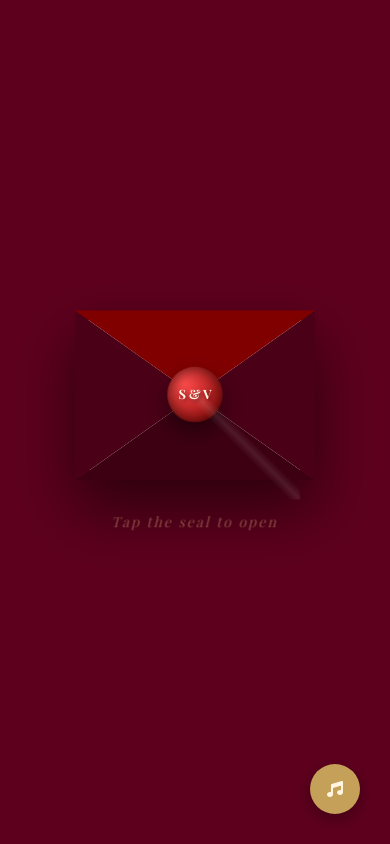
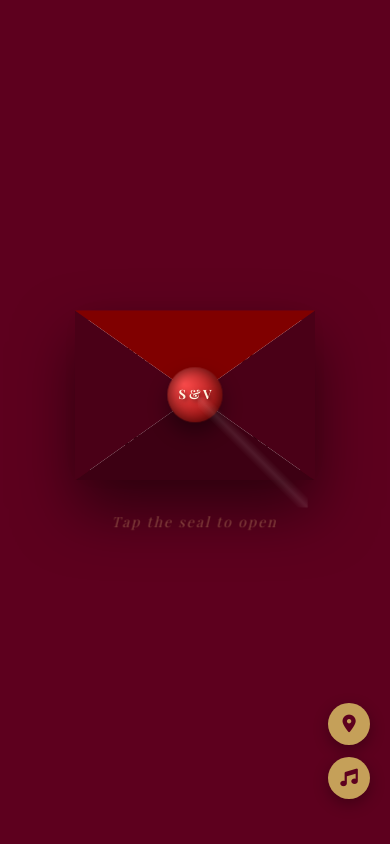
Before and after one commit to NandaKumar-cyber/e-Invite, a React (Vite) app: page / in a window 390 px wide. Shown: the top 844 px of the page. Built offline with nearby package versions, Linux system fonts and the light colour scheme; a web font is replaced by a local one.

Commit message:
enhancements added

```diff
--- a/src/App.css
+++ b/src/App.css
@@ -46,8 +46,22 @@ h1, h2, h3, .accent-font {
   width: 100%;
   height: 100%;
   background: url('./assets/bg.png') center/cover no-repeat;
-  z-index: -1;
+  z-index: -5; /* Push further back */
   filter: brightness(0.3);
+}
+
+.bg-couple {
+  position: fixed;
+  top: 50%;
+  left: 50%;
+  transform: translate(-50%, -50%);
+  width: 60%;
+  max-width: 450px;
+  height: 60%;
+  background: url('./assets/couple.jpeg') center/contain no-repeat;
+  z-index: -4;
+  opacity: 0.05; /* Even more subtle to avoid blocking UI */
+  filter: grayscale(100%) brightness(0.8);
 }
 
 .overlay {
@@ -57,7 +71,7 @@ h1, h2, h3, .accent-font {
   width: 100%;
   height: 100%;
   background: radial-gradient(circle at center, transparent, var(--bg-color));
-  z-index: -1;
+  z-index: -3; /* Behind content */
 }
 
 /* Particles */
@@ -255,7 +269,7 @@ h1, h2, h3, .accent-font {
   width: 360px;
   height: 260px;
   background: #fff;
-  color: var(--text-main);
+  color: #000; /* Forcing Black text for the letter */
   padding: 30px;
   text-align: center;
   transition: transform 0.5s ease;
@@ -267,36 +281,64 @@ h1, h2, h3, .accent-font {
 }
 
 .envelope.open .letter {
-  transform: translateY(-80px);
+  transform: translateY(-180px); /* Increased lift to ensure visibility above flaps */
 }
 
-.envelope.open .letter {
-  transform: translateY(-100px);
+/* Footer */
+.footer-small {
+  margin-top: 100px;
+  padding: 40px 20px;
+  width: 100%;
+  font-size: 0.8rem;
+  color: var(--text-sub);
+  opacity: 0.8;
+  text-align: center;
+  border-top: 1px solid var(--glass-border);
+}
+
+@media (max-width: 480px) {
+  .footer-small {
+    margin-top: 20px;
+    padding: 15px 10px;
+    font-size: 0.65rem;
+  }
 }
 
 /* Main Content */
 .main-content {
+  position: relative;
+  z-index: 10;
   padding: 40px 20px;
   max-width: 1000px;
   margin: 0 auto;
 }
 
 .section {
-  min-height: 80vh;
+  min-height: 70vh; /* Reduced for better flow */
   display: flex;
   flex-direction: column;
   justify-content: center;
   align-items: center;
   text-align: center;
-  margin-bottom: 80px;
-  opacity: 0;
-  transform: translateY(30px);
-  transition: var(--transition);
+  margin-bottom: 40px; /* Reduced margin */
+  transition: opacity 1s ease, transform 1s ease;
+  opacity: 1;
+  transform: translateY(0);
 }
 
-.section.visible {
+.section:last-of-type {
+  margin-bottom: 0;
+  min-height: auto;
+}
+
+.section.reveal {
+  opacity: 0;
+  transform: translateY(-50px); /* Start from above */
+}
+
+.section.reveal.visible {
   opacity: 1;
-  transform: translateY(0);
+  transform: translateY(0); /* Slide down to normal position */
 }
 
 .glass-card {
@@ -331,15 +373,21 @@ h1, h2, h3, .accent-font {
 /* Countdown */
 .countdown {
   display: flex;
-  gap: 20px;
-  margin-top: 40px;
+  flex-wrap: wrap; /* Allow wrapping on small screens */
+  justify-content: center;
+  gap: 15px;
+  margin-top: 20px;
+  width: 100%;
 }
 
 .countdown-item {
   background: var(--glass-bg);
-  padding: 15px;
+  padding: 12px;
   border-radius: 12px;
-  min-width: 80px;
+  min-width: 70px;
+  flex: 1 1 70px; /* Grow and shrink but maintain min-width */
+  max-width: 100px;
+  border: 1px solid var(--glass-border);
 }
 
 .countdown-val {
@@ -377,46 +425,75 @@ h1, h2, h3, .accent-font {
   box-shadow: 0 10px 20px rgba(212, 175, 55, 0.4);
 }
 
-/* Music Toggle */
-.music-toggle {
+/* Floating Controls */
+.floating-controls {
   position: fixed;
-  bottom: 30px;
-  right: 30px;
-  width: 50px;
-  height: 50px;
+  bottom: 45px; /* Reduced space as requested */
+  right: 20px;
+  display: flex;
+  flex-direction: column;
+  gap: 12px;
+  z-index: 1000;
+}
+
+.control-btn {
+  width: 42px;
+  height: 42px;
   background: var(--gold-primary);
-  color: var(--primary-emerald);
+  color: var(--bg-color);
   border-radius: 50%;
   display: flex;
   justify-content: center;
   align-items: center;
   cursor: pointer;
-  z-index: 1000;
   box-shadow: 0 5px 15px rgba(0,0,0,0.3);
   transition: var(--transition);
+  text-decoration: none;
+  font-size: 1.1rem;
 }
 
-.music-toggle.playing {
-  animation: rotate 3s linear infinite;
+.control-btn:hover {
+  transform: scale(1.1) translateY(-3px);
+  background: var(--gold-light);
 }
 
-@keyframes rotate {
-  from { transform: rotate(0deg); }
-  to { transform: rotate(360deg); }
+.music-btn.playing i {
+  animation: pulse 2s infinite;
+}
+
+@keyframes pulse {
+  0% { transform: scale(1); }
+  50% { transform: scale(1.2); }
+  100% { transform: scale(1); }
 }
 
 /* Responsive */
+.couple-name {
+  display: flex;
+  justify-content: center;
+  align-items: center;
+  gap: 15px;
+  font-size: 3.5rem;
+  margin: 10px 0;
+  flex-wrap: wrap;
+}
+
+.amp {
+  font-family: 'Great Vibes', cursive;
+  font-size: 2.5rem;
+  opacity: 0.8;
+}
+
 @media (max-width: 768px) {
-  .main-content { padding: 20px 15px; }
-  .glass-card { padding: 30px 20px; }
-  .gold-gradient-text { font-size: 2.5rem !important; }
-  .script-font { font-size: 2.2rem; }
-  .envelope { width: 280px; height: 200px; }
-  .envelope::before { border-left-width: 140px; border-right-width: 140px; border-top-width: 100px; }
-  .envelope .letter { width: 260px; height: 180px; }
-  .countdown { gap: 8px; flex-wrap: wrap; justify-content: center; }
-  .countdown-item { min-width: 65px; padding: 8px; }
-  .countdown-val { font-size: 1.5rem; }
+  .couple-name {
+    flex-direction: column;
+    gap: 5px;
+    font-size: 2.5rem !important;
+  }
+  .amp {
+    font-size: 2rem;
+    margin: 5px 0;
+  }
 }
 
 @media (max-width: 480px) {
--- a/src/App.jsx
+++ b/src/App.jsx
@@ -1,6 +1,6 @@
 import { useState, useEffect, useRef } from 'react';
 import './App.css';
-import coupleImg from './assets/couple.png';
+import coupleImg from './assets/couple.jpeg';
 import music from './assets/minnale.mp3';
 
 
@@ -31,7 +31,7 @@ function App() {
 
   // Countdown Timer
   useEffect(() => {
-    const weddingDate = new Date('May 25, 2026 10:00:00').getTime();
+    const weddingDate = new Date('May 29, 2026 06:00:00').getTime();
 
     const interval = setInterval(() => {
       const now = new Date().getTime();
@@ -65,6 +65,7 @@ function App() {
     setTimeout(() => {
       setIsPreloaderHidden(true);
       document.body.style.overflow = 'auto';
+      window.scrollTo(0, 0); // Force scroll to top of first page
     }, 1200);
   };
 
@@ -84,6 +85,7 @@ function App() {
   return (
     <div className="app-container">
       <div className="bg-fixed"></div>
+      <div className="bg-couple"></div>
       <div className="overlay"></div>
 
       {/* Envelope Preloader */}
@@ -97,10 +99,10 @@ function App() {
           <div className="wax-seal">
             <span className="seal-text">S & V</span>
           </div>
+          <div className="letter">
+            <p className="script-font" style={{ fontSize: '1.8rem', marginBottom: '5px', color: '#000' }}>Our Wedding</p>
+            <h2 className="accent-font" style={{ color: '#000', fontSize: '1.4rem' }}>Senthil & Vaishnavi Devi</h2>
 
-          <div className="letter">
-            <p className="script-font" style={{ fontSize: '2rem', marginBottom: '10px' }}>Our Wedding</p>
-            <h2 className="accent-font">Senthil & Vaishnavi</h2>
           </div>
         </div>
         <p className="tap-prompt">Tap the seal to open</p>
@@ -108,13 +110,42 @@ function App() {
 
       {/* Main Content */}
       <main className="main-content">
-        <section className="section" ref={el => sectionRefs.current[0] = el}>
+        <section className="section reveal" ref={el => sectionRefs.current[0] = el}>
           <div className="glass-card">
             <img src={coupleImg} alt="Senthil Raj & Vaishnavi Devi" className="couple-img" />
-            <p className="script-font">Save the Date</p>
             <h1 className="gold-gradient-text" style={{ fontSize: '3.5rem', margin: '10px 0' }}>Senthil Raj & Vaishnavi Devi</h1>
-            <p style={{ fontSize: '1.2rem', letterSpacing: '2px' }}>WE ARE GETTING MARRIED</p>
+            <p style={{ maxWidth: '600px', margin: '0 auto 30px', fontStyle: 'italic', opacity: 0.9 }}>
+              "We joyfully invite you to share in our happiness as we exchange wedding vows and begin our new life together."
+            </p>
+          </div>
+        </section>
 
+        <section className="section reveal" ref={el => sectionRefs.current[1] = el}>
+          <div className="glass-card">
+            <h2 className="script-font">The Ceremony</h2>
+            <p style={{ marginBottom: '20px' }}>Join us as we embark on our new journey together.</p>
+            <div style={{ display: 'flex', flexWrap: 'wrap', justifyContent: 'center', gap: '40px', margin: '30px 0' }}>
+              <div>
+                <h3 className="gold-gradient-text" style={{ fontSize: '1.8rem' }}>RECEPTION</h3>
+                <p>May 28, 2026 | Thursday</p>
+                <p>07:00 PM - 09:00 PM</p>
+              </div>
+              <div>
+                <h3 className="gold-gradient-text" style={{ fontSize: '1.8rem' }}>MUHURTHAM</h3>
+                <p>May 29, 2026 | Friday</p>
+                <p>06:00 AM - 07:30 AM</p>
+              </div>
+            </div>
+
+            <div style={{ margin: '30px 0' }}>
+              <h3 className="gold-gradient-text" style={{ fontSize: '1.8rem' }}>WHERE</h3>
+              <p>Sri Bharathi Mahal</p>
+              <p style={{ fontSize: '0.9rem', color: 'var(--text-sub)' }}>Tirupatur main road, Mathur, Tamil Nadu.</p>
+            </div>
+
+            <a href="https://maps.app.goo.gl/1oReEx5wWHJdvm6N6" target="_blank" rel="noopener noreferrer" className="btn">View on Maps</a>
+
+            <div className="event-footer" style={{ marginTop: '30px', display: 'flex', flexDirection: 'column', alignItems: 'center', gap: '20px' }}>
               <div className="countdown">
                 {Object.entries(countdown).map(([label, value]) => (
                   <div key={label} className="countdown-item">
@@ -123,39 +154,37 @@ function App() {
                   </div>
                 ))}
               </div>
+
+              <button
+                onClick={() => window.open("https://www.google.com/calendar/render?action=TEMPLATE&text=Senthil+%26+Vaishnavi+Devi+Wedding&dates=20260528T133000Z/20260529T053000Z&details=Reception:+May+28,+7-9+PM%0AWedding:+May+29,+6+AM+onwards.%0A%0AWe+joyfully+invite+you+to+share+in+our+happiness.&location=9CVC%2BM3%2C+Dharmapuri+-+Tirupattur+Rd%2C+Mathur%2C+Tamil+Nadu+635203&sf=true&output=xml", '_blank')}
+                className="btn calendar-btn"
+              >
+                MARK THE MOMENT
+              </button>
             </div>
-        </section>
-
-        <section className="section" ref={el => sectionRefs.current[1] = el}>
-          <div className="glass-card">
-            <h2 className="script-font">The Ceremony</h2>
-            <p style={{ marginBottom: '20px' }}>Join us as we embark on our new journey together.</p>
-
-            <div style={{ margin: '30px 0' }}>
-              <h3 className="gold-gradient-text" style={{ fontSize: '1.8rem' }}>WHEN</h3>
-              <p>May 25, 2026 | 10:00 AM</p>
-            </div>
-
-            <div style={{ margin: '30px 0' }}>
-              <h3 className="gold-gradient-text" style={{ fontSize: '1.8rem' }}>WHERE</h3>
-              <p>Grand Palace Mahal, Chennai</p>
-              <p style={{ fontSize: '0.9rem', color: 'var(--text-muted)' }}>No. 123, Wedding Street, City Center</p>
-            </div>
-
-            <a href="https://maps.google.com" target="_blank" rel="noopener noreferrer" className="btn">View on Maps</a>
           </div>
         </section>
 
 
-        <footer style={{ marginTop: '100px', paddingBottom: '50px', color: 'var(--text-muted)' }}>
-          <p>Made with ❤️ for Senthil Raj & Vaishnavi Devi</p>
+        <footer className="footer-small ">
+          <p>Made with ❤️ for Senthil & Vaishnavi</p>
         </footer>
       </main>
 
-      {/* Music Toggle */}
-      <div className={`music-toggle ${isPlaying ? 'playing' : ''}`} onClick={toggleMusic}>
+      {/* Floating Icons */}
+      <div className="floating-controls">
+        <a href="https://maps.app.goo.gl/1oReEx5wWHJdvm6N6"
+           target="_blank"
+           rel="noopener noreferrer"
+           className="control-btn map-btn"
+           title="View Location">
+          <i className="fas fa-location-dot"></i>
+        </a>
+        <div className={`control-btn music-btn ${isPlaying ? 'playing' : ''}`} onClick={toggleMusic}>
           <i className={`fas ${isPlaying ? 'fa-pause' : 'fa-music'}`}></i>
         </div>
+      </div>
+
       <audio ref={musicRef} loop>
         <source src={music} type="audio/mpeg" />
       </audio>
```
Also changed, not shown: src/assets/couple.jpeg (added), src/assets/couple.png (deleted). Lines whose indentation alone changed are shown as unchanged.
